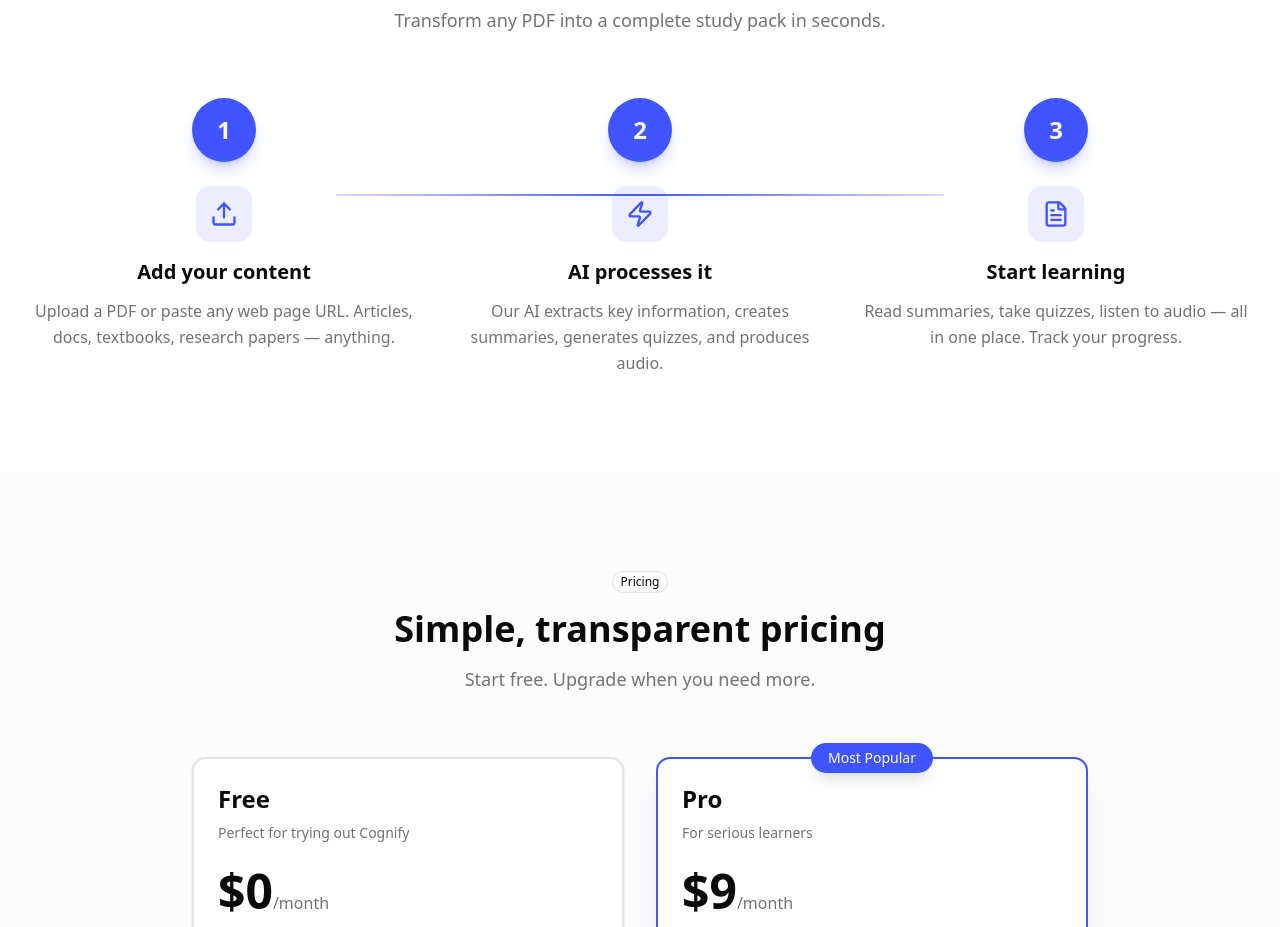
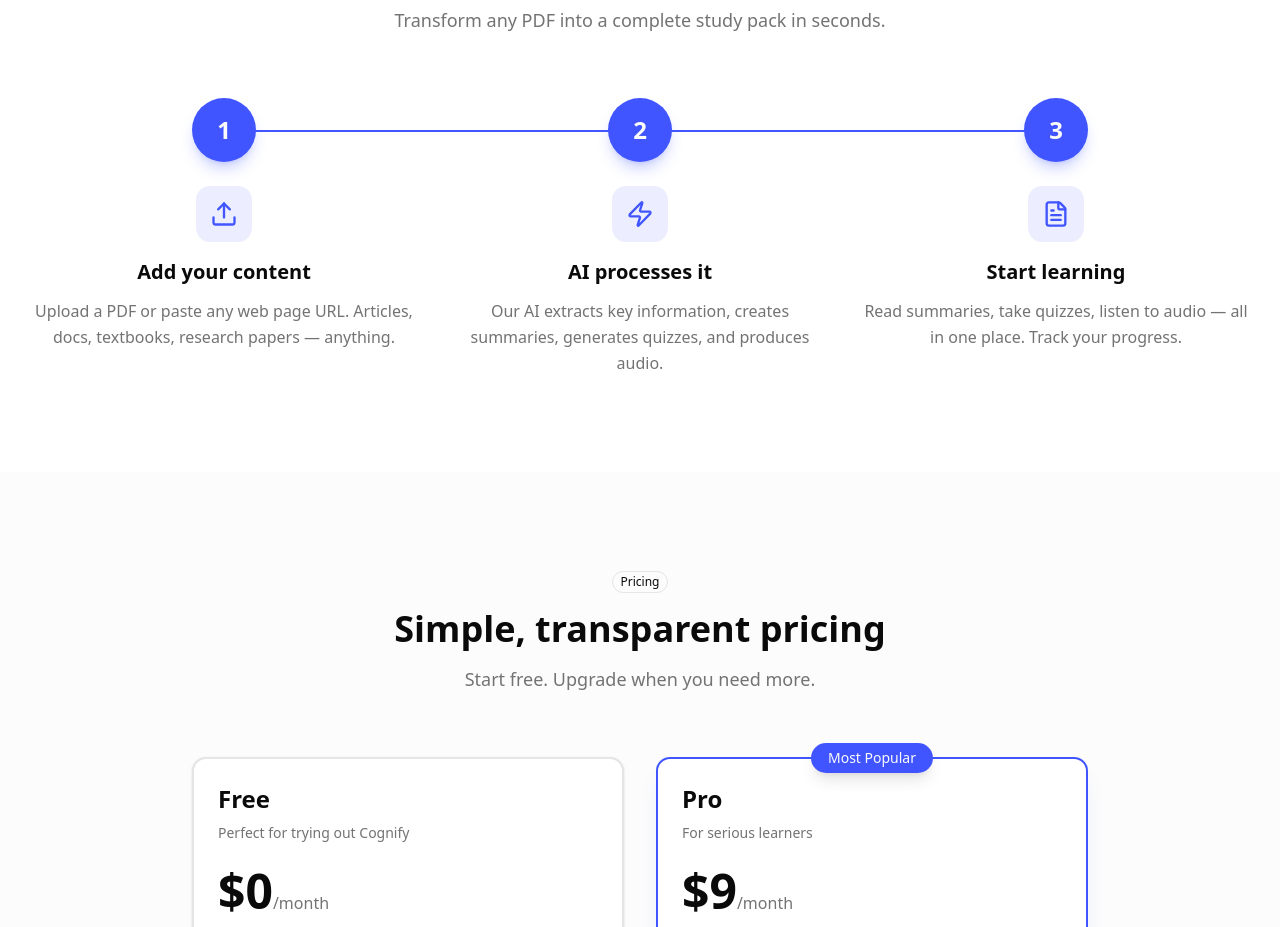
Before and after one commit to didierganthier/cognify, a Next.js app: page / in a window 1280 px wide. Shown: the part 1600-2527 px from the top of the page. Built offline with nearby package versions, Linux system fonts and the light colour scheme.

Commit message:
Fix: Extend connecting line across all 3 steps

```diff
--- a/src/app/page.tsx
+++ b/src/app/page.tsx
@@ -160,8 +160,8 @@ export default function HomePage() {
           </div>
 
           <div className="grid md:grid-cols-3 gap-8 relative">
-            {/* Connection line */}
-            <div className="hidden md:block absolute top-24 left-1/4 right-1/4 h-0.5 bg-gradient-to-r from-primary/20 via-primary to-primary/20" />
+            {/* Connection line - spans between all step circles */}
+            <div className="hidden md:block absolute top-8 left-[16.67%] right-[16.67%] h-0.5 bg-gradient-to-r from-primary via-primary to-primary" />
 
             {[
               {
```
